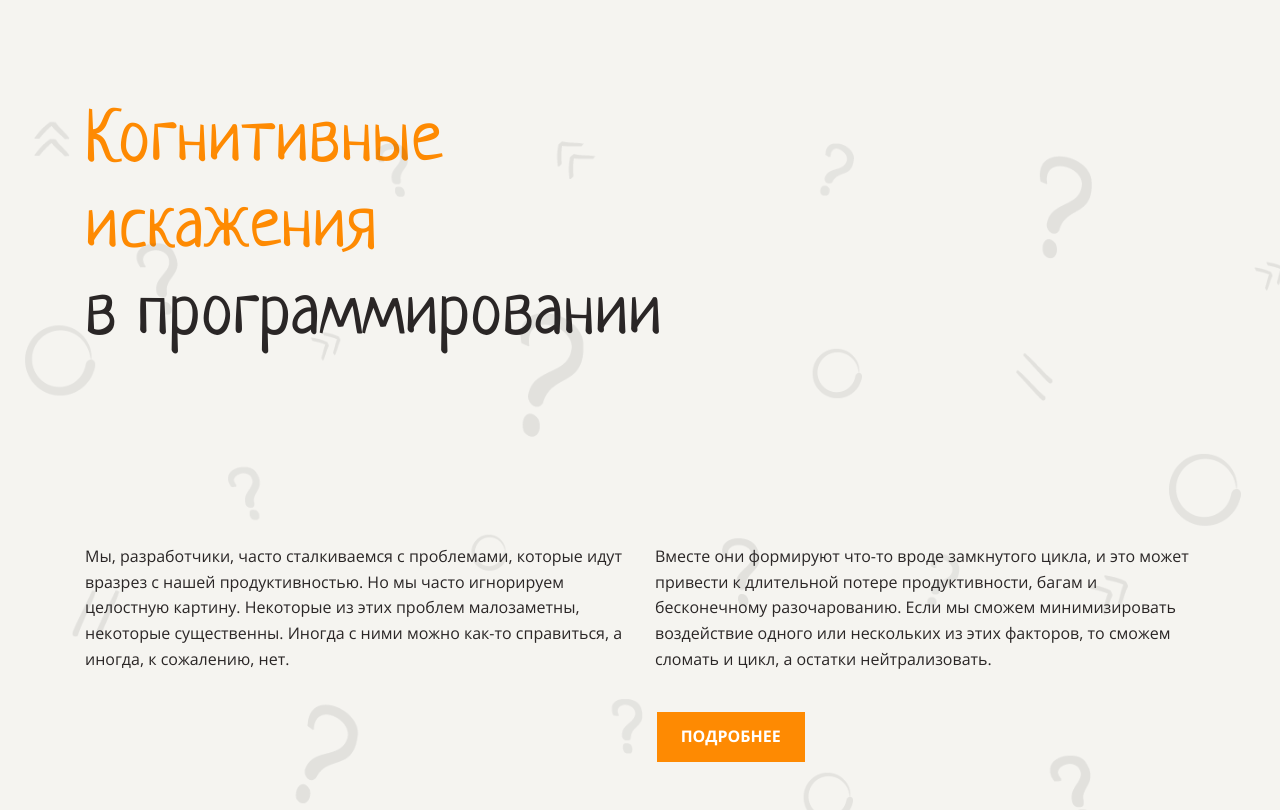
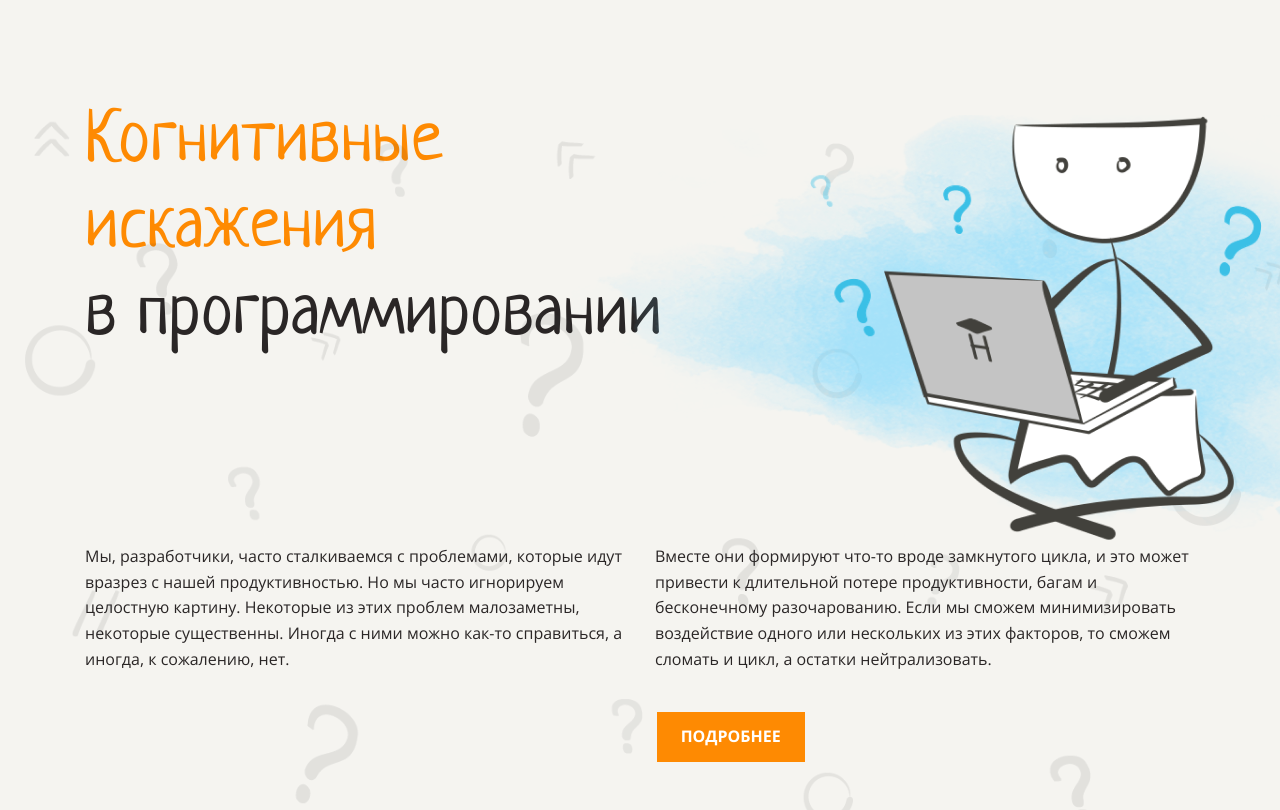
Before and after one commit to kaktusm/kaktusm.github.io, a plain HTML site: page index.html in a window 1280 px wide. Shown: the top 810 px of the page. Drawn offline with Linux system fonts and the light colour scheme.

Commit message:
Update index.html

```diff
--- a/index.html
+++ b/index.html
@@ -12,7 +12,7 @@
   <header class="header background p-100">
     <div class="container">
       <h1 class="header-title title"><span>Когнитивные<br>искажения<br></span>в программировании</h1>
-      <img class="header-image" src="../src/img/01.png" alt="Картинка">
+      <img class="header-image" src="./img/01.png" alt="Картинка">
       <div class="header-text text">
         <p>Мы, разработчики, часто сталкиваемся с проблемами, которые идут вразрез с нашей продуктивностью. Но мы часто игнорируем целостную картину. Некоторые из этих проблем малозаметны, некоторые существенны. Иногда с ними можно как-то справиться, а иногда, к сожалению, нет.</p>
         <p>Вместе они формируют что-то вроде замкнутого цикла, и это может привести к длительной потере продуктивности, багам и бесконечному разочарованию.
```
